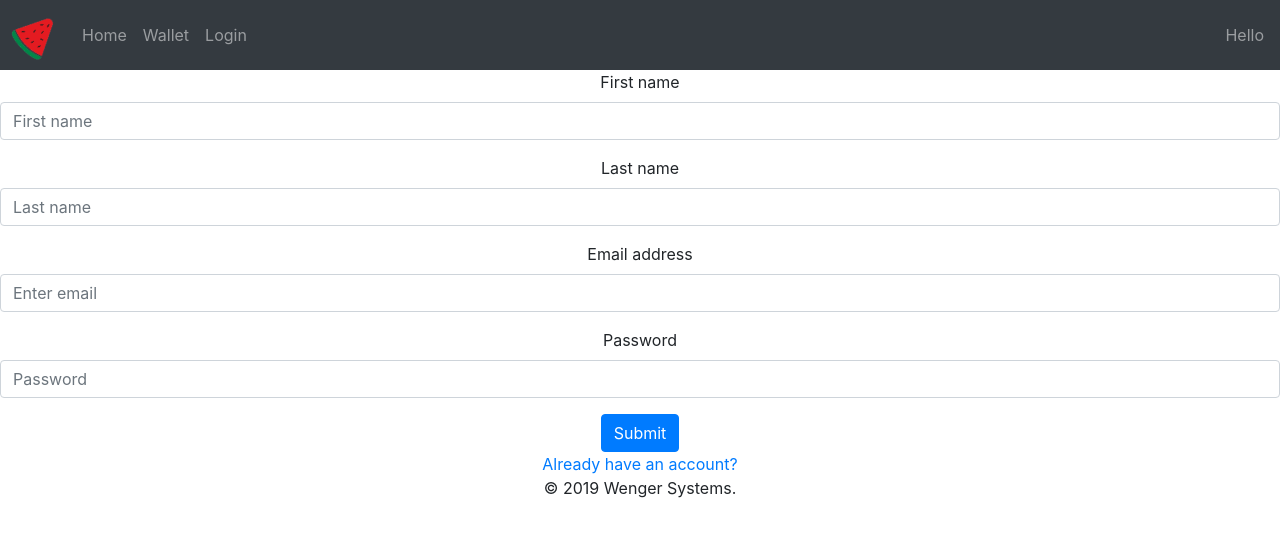
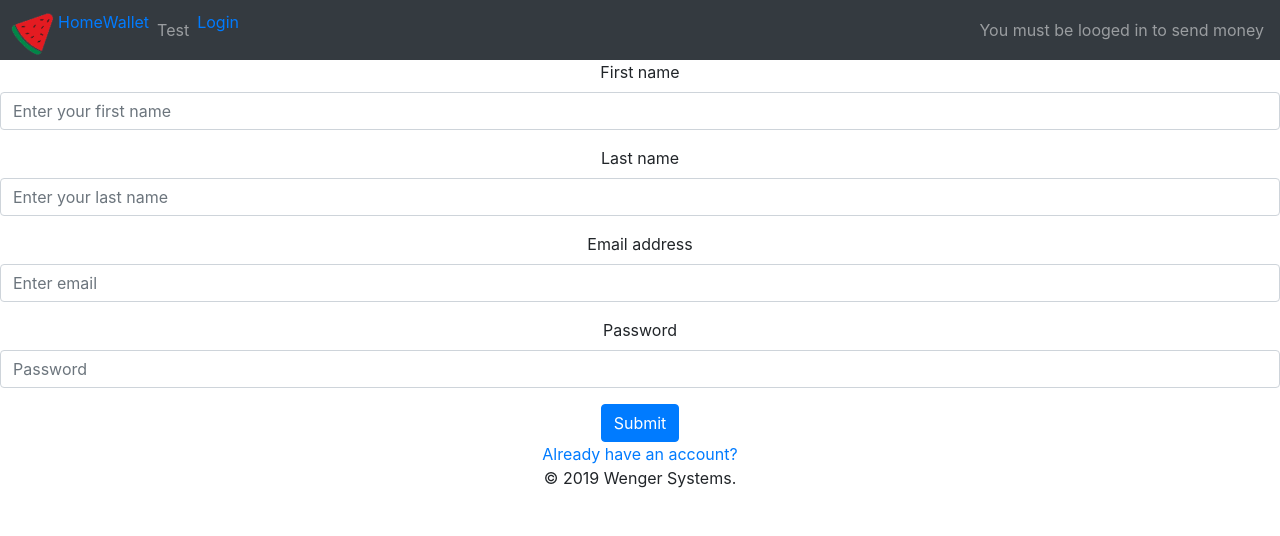
Before and after one commit to AlexHff/watermelon, a React (Create React App) app: page /register in a window 1280 px wide. Shown: the top 536 px of the page. Built offline with nearby package versions, Linux system fonts and the light colour scheme.

Commit message:
Implemented registration

```diff
--- a/src/App.js
+++ b/src/App.js
@@ -10,8 +10,31 @@ import Wallet from "./components/Wallet";
 import Login from "./components/Login";
 import Register from "./components/Register";
 
+import { cards } from "./database/cards";
+import { payins } from "./database/payins";
+import { payouts } from "./database/payouts";
+import { transfers } from "./database/transfers";
+import { users } from "./database/users";
+import { wallets } from "./database/wallets";
+
 class App extends Component {
+    databaseLoader = () => {
+        if (!localStorage.getItem('cards'))
+            localStorage.setItem('cards', JSON.stringify(cards));
+        if (!localStorage.getItem('payins'))
+            localStorage.setItem('payins', JSON.stringify(payins));
+        if (!localStorage.getItem('payouts'))
+            localStorage.setItem('payouts', JSON.stringify(payouts));
+        if (!localStorage.getItem('transfers'))
+            localStorage.setItem('transfers', JSON.stringify(transfers));
+        if (!localStorage.getItem('users'))
+            localStorage.setItem('users', JSON.stringify(users));
+        if (!localStorage.getItem('wallets'))
+            localStorage.setItem('wallets', JSON.stringify(wallets));
+    }
+
     render() {
+        this.databaseLoader();
         return (
             <div className="App">
                 <Navigation />
--- a/src/components/Login.js
+++ b/src/components/Login.js
@@ -1,7 +1,8 @@
 import React, { Component } from 'react';
 import { Form, Button } from "react-bootstrap";
 import { Link } from 'react-router-dom';
-import { users } from "../database/users";
+
+var users = JSON.parse(localStorage.getItem('users'));
 
 class Login extends Component {
     constructor(props) {
--- a/src/components/Navigation.js
+++ b/src/components/Navigation.js
@@ -1,5 +1,6 @@
 import React, { Component } from 'react';
 import { Navbar, Nav } from "react-bootstrap";
+import { Link } from "react-router-dom";
 import logo from "../assets/logo.png";
 
 class Navigation extends Component {
@@ -11,19 +12,19 @@ class Navigation extends Component {
 
     render() {
         var user = JSON.parse(localStorage.getItem('user'));
-        console.log(user);
         return (
             <Navbar bg="dark" variant="dark">
-                <Navbar.Brand href="/">
+                <Link to="/">
                     <img src={logo} alt="logo" width="42" height="auto" style={{ transform: "rotate(45deg)" }} />
-                </Navbar.Brand>
+                </Link>
                 <Nav className="mr-auto">
-                    <Nav.Link href="/">Home</Nav.Link>
-                    <Nav.Link href="/wallet">Wallet</Nav.Link>
+                    <Link to="/">Home</Link>
+                    <Link to="/wallet">Wallet</Link>
+                    <Nav.Link href="#">Test</Nav.Link>
                     {user ? (
                         <Nav.Link href="/" onClick={this.handleClick}>Logout</Nav.Link>
                     ) : (
-                        <Nav.Link href="/login">Login</Nav.Link>
+                        <Link to="/login">Login</Link>
                     )}
                 </Nav>
                 <Navbar.Toggle />
@@ -34,7 +35,7 @@ class Navigation extends Component {
                         </Navbar.Text>
                     ) : (
                         <Navbar.Text className="justify-content-end">
-                            Hello
+                            You must be looged in to send money
                         </Navbar.Text>
                     )}
                 </Navbar.Collapse>
--- a/src/components/Register.js
+++ b/src/components/Register.js
@@ -2,31 +2,89 @@ import React, { Component } from 'react';
 import { Form, Button } from "react-bootstrap";
 import { Link } from 'react-router-dom';
 
+var users = JSON.parse(localStorage.getItem('users'));
+
 class Register extends Component {
+    constructor(props) {
+        super(props);
+        this.state = {
+            firstname: '',
+            lastname: '',
+            email: '',
+            password: ''
+        };
+    }
+
+    handleChange = (event) => {
+        this.setState({[event.target.name]: event.target.value});
+    }
+
+    handleSubmit = (event) => {
+        var index = users.findIndex(user => user.email === this.state.email);
+        if (index >= 0) {
+            alert('User already exists');
+        } else {
+            var uid = users[users.length - 1].id + 1;
+            var user = {
+                id: uid,
+                first_name: this.state.firstname,
+                last_name: this.state.lastname,
+                email: this.state.email,
+                password: this.state.password,
+                is_admin: false
+            };
+            users.push(user);
+            localStorage.setItem('user', JSON.stringify(user));
+            localStorage.setItem('users', JSON.stringify(users));
+            window.location.href = "/";
+        }
+        event.preventDefault();
+    }
+
     render() {
         return (
             <div className="Register">
-                <Form>
+                <Form onSubmit={this.handleSubmit}>
                     <Form.Group controlId="firstname">
                         <Form.Label>First name</Form.Label>
-                        <Form.Control type="text" placeholder="First name " />
+                        <Form.Control
+                            name="firstname"
+                            type="text"
+                            value={this.state.firstname}
+                            onChange={this.handleChange}
+                            placeholder="Enter your first name" />
                     </Form.Group>
 
                     <Form.Group controlId="lastname">
                         <Form.Label>Last name</Form.Label>
-                        <Form.Control type="text" placeholder="Last name" />
+                        <Form.Control
+                            name="lastname"
+                            type="text"
+                            value={this.state.lastname}
+                            onChange={this.handleChange}
+                            placeholder="Enter your last name" />
                     </Form.Group>
 
                     <Form.Group controlId="email">
                         <Form.Label>Email address</Form.Label>
-                        <Form.Control type="email" placeholder="Enter email" />
+                        <Form.Control
+                            name="email"
+                            type="email"
+                            value={this.state.email}
+                            onChange={this.handleChange}
+                            placeholder="Enter email" />
                     </Form.Group>
 
                     <Form.Group controlId="password">
                         <Form.Label>Password</Form.Label>
-                        <Form.Control type="password" placeholder="Password" />
+                        <Form.Control
+                            name="password"
+                            type="password"
+                            value={this.state.password}
+                            onChange={this.handleChange}
+                            placeholder="Password" />
                     </Form.Group>
-                    <Button variant="primary" type="submit">
+                    <Button variant="primary" type="submit" value="Submit">
                         Submit
                     </Button>
                 </Form>
--- a/src/components/User.js
+++ b/src/components/User.js
@@ -1,22 +1,11 @@
 import React, { Component } from 'react';
-import { UserConsumer } from "../context/UserContext";
 
 class User extends Component {
     render() {
         return (
-            <UserConsumer>
-                {(users) => {
-                    users.push({
-                        id: 3,
-                        first_name: 'Jeremy',
-                        last_name: 'Roca',
-                        email: 'saladetomateoignon@gmail.com',
-                        password: 'loko',
-                        is_admin: false
-                    });
-                    console.log(users);
-                }}
-            </UserConsumer>
+            <div>
+
+            </div>
         );
     }
 }
--- a/src/context/UserContext.js
+++ /dev/null
@@ -1,22 +0,0 @@
-import React, { Component } from 'react';
-import { users as usersDB } from "../database/users";
-
-const UserContext = React.createContext(null);
-
-class UserProvider extends Component {
-    state =  {
-        users: usersDB
-    };
-
-    render() {
-        return (
-            <UserContext.Provider value={this.state.users}>
-                {this.props.children}
-            </UserContext.Provider>
-        );
-    }
-}
-
-const UserConsumer = UserContext.Consumer;
-
-export {UserProvider, UserConsumer};
--- a/src/database/cards.js
+++ b/src/database/cards.js
@@ -1,4 +1,4 @@
-export default [
+export const cards = [
     {
         id: 1,
         last_four: '4321',
--- a/src/database/payins.js
+++ b/src/database/payins.js
@@ -1,4 +1,4 @@
-export default [
+export const payins = [
     {
         id: 1,
         wallet_id: 1,
--- a/src/database/payouts.js
+++ b/src/database/payouts.js
@@ -1,4 +1,4 @@
-export default [
+export const payouts = [
     {
         id: 1,
         wallet_id: 1,
--- a/src/database/transfers.js
+++ b/src/database/transfers.js
@@ -1,4 +1,4 @@
-export default [
+export const transfers = [
     {
         id: 1,
         debited_wallet_id: 1,
--- a/src/database/wallets.js
+++ b/src/database/wallets.js
@@ -1,4 +1,4 @@
-export default [
+export const wallets = [
     {
         id: 1,
         user_id: 1
--- a/src/index.js
+++ b/src/index.js
@@ -4,13 +4,10 @@ import App from './App';
 import { BrowserRouter as Router } from "react-router-dom";
 import './index.css';
 import 'bootstrap/dist/css/bootstrap.min.css';
-import { UserProvider } from "./context/UserContext";
 
 ReactDOM.render(
-    <UserProvider>
-        <Router>
-            <App />
-        </Router>
-    </UserProvider>,
+    <Router>
+        <App />
+    </Router>,
     document.getElementById('root')
 );
```
